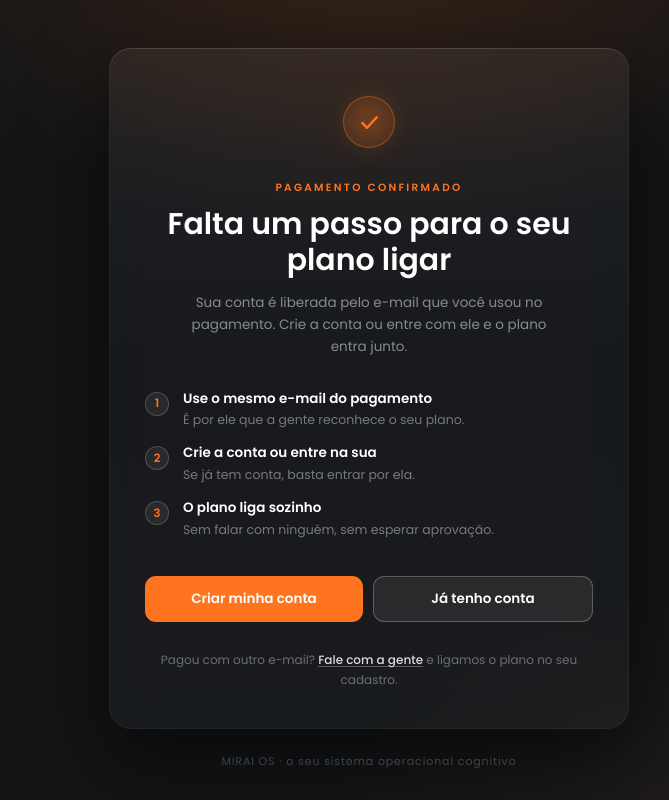
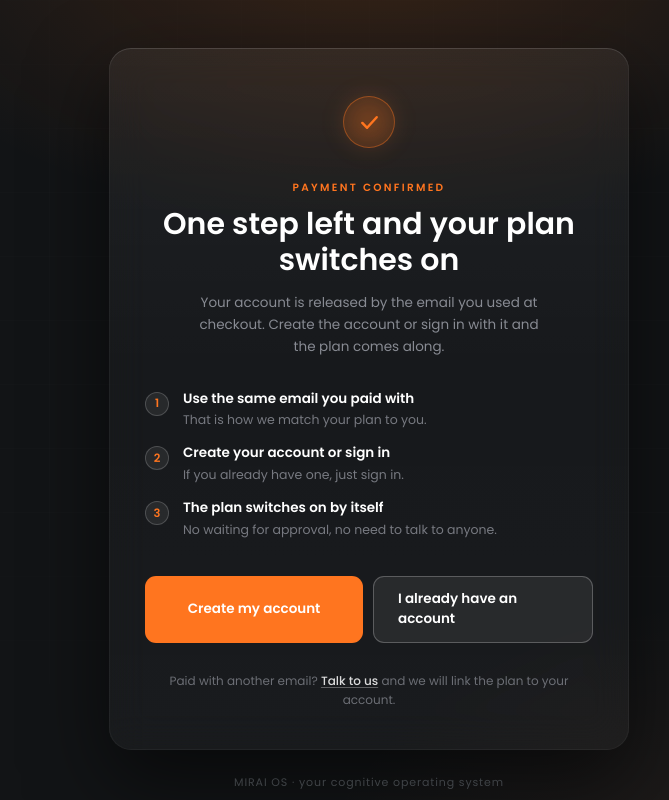
Before and after one commit to MarcosOctopus/mirai-os, a Next.js app: page /obrigado in a window 1280 px wide. Shown: the whole page, without its empty margins (271-940 px from the left). Built offline with nearby package versions, Linux system fonts and the light colour scheme; no server answers.

Commit message:
obrigado: bilingue pelo idioma do pedido (os quatro links servem as duas linguas)

```diff
--- a/src/app/obrigado/page.tsx
+++ b/src/app/obrigado/page.tsx
@@ -7,12 +7,21 @@
  * chamado no dia seguinte).
  *
  * Dono, 25/11/2026: "muito feio essa de obrigado". Refazer no PADRÃO: fundo
- * escuro com luz contida, tudo enquadrado, card de vidro do próprio sistema
- * (src/lib/vidro.ts), texto com inicial maiúscula e sem travessão.
+ * escuro com luz contida, tudo enquadrado, painel de fumaça, texto com inicial
+ * maiúscula e sem travessão.
+ *
+ * Dono, 26/11/2026: os QUATRO links de pagamento são os mesmos para as duas
+ * línguas, então quem compra na página inglesa cai aqui também. A tela passa a
+ * responder em inglês quando o pedido vem com `?lang=en` ou quando o navegador
+ * pede inglês — sem duplicar página.
  */
 import Link from "next/link";
+import { headers } from "next/headers";
 
-export const metadata = { title: "Pagamento confirmado — MIRAI OS" };
+export const metadata = {
+  title: "Pagamento confirmado · Payment confirmed — MIRAI OS",
+  description: "Confirme o e-mail do pagamento para o seu plano ligar.",
+};
 
 const FONTE = "var(--fonte-poppins), Poppins, system-ui, sans-serif";
 
@@ -28,7 +37,15 @@ const PAINEL = {
     "inset 0 1px 0 rgba(255,255,255,0.10), inset 0 0 0 1px rgba(255,255,255,0.045), 0 30px 80px rgba(0,0,0,0.55)",
 } as const;
 
-const PASSOS = [
+const EMAIL = "contato@miraitohope.com";
+
+const TEXTO = {
+  pt: {
+    selo: "Pagamento confirmado",
+    titulo: "Falta um passo para o seu plano ligar",
+    resumo:
+      "Sua conta é liberada pelo e-mail que você usou no pagamento. Crie a conta ou entre com ele e o plano entra junto.",
+    passos: [
       {
         n: "1",
         titulo: "Use o mesmo e-mail do pagamento",
@@ -44,11 +61,62 @@ const PASSOS = [
         titulo: "O plano liga sozinho",
         texto: "Sem falar com ninguém, sem esperar aprovação.",
       },
-];
+    ],
+    criar: "Criar minha conta",
+    entrar: "Já tenho conta",
+    antesContato: "Pagou com outro e-mail?",
+    contato: "Fale com a gente",
+    depoisContato: "e ligamos o plano no seu cadastro.",
+    assunto: "Plano%20pago%20com%20outro%20e-mail",
+    rodape: "MIRAI OS · o seu sistema operacional cognitivo",
+  },
+  en: {
+    selo: "Payment confirmed",
+    titulo: "One step left and your plan switches on",
+    resumo:
+      "Your account is released by the email you used at checkout. Create the account or sign in with it and the plan comes along.",
+    passos: [
+      {
+        n: "1",
+        titulo: "Use the same email you paid with",
+        texto: "That is how we match your plan to you.",
+      },
+      {
+        n: "2",
+        titulo: "Create your account or sign in",
+        texto: "If you already have one, just sign in.",
+      },
+      {
+        n: "3",
+        titulo: "The plan switches on by itself",
+        texto: "No waiting for approval, no need to talk to anyone.",
+      },
+    ],
+    criar: "Create my account",
+    entrar: "I already have an account",
+    antesContato: "Paid with another email?",
+    contato: "Talk to us",
+    depoisContato: "and we will link the plan to your account.",
+    assunto: "Plan%20paid%20with%20another%20email",
+    rodape: "MIRAI OS · your cognitive operating system",
+  },
+} as const;
 
-export default function ObrigadoPage() {
+export default async function ObrigadoPage({
+  searchParams,
+}: {
+  searchParams: Promise<Record<string, string | string[] | undefined>>;
+}) {
+  const params = await searchParams;
+  const pedido = typeof params.lang === "string" ? params.lang.toLowerCase() : "";
+  const cabecalhos = await headers();
+  const idiomaNavegador = (cabecalhos.get("accept-language") || "").toLowerCase();
+  const en = pedido.startsWith("en") || (!pedido && idiomaNavegador.startsWith("en"));
+  const t = en ? TEXTO.en : TEXTO.pt;
+
   return (
     <main
+      lang={en ? "en" : "pt-BR"}
       className="relative grid min-h-[100dvh] place-items-center overflow-hidden bg-dash-bg px-5 py-12 text-dash-fg"
       style={{ fontFamily: FONTE }}
     >
@@ -77,10 +145,7 @@ export default function ObrigadoPage() {
       />
 
       <section className="relative w-full max-w-[520px]">
-        <div
-          className="rounded-[22px] px-6 py-8 sm:px-9 sm:py-10"
-          style={PAINEL}
-        >
+        <div className="rounded-[22px] px-6 py-8 sm:px-9 sm:py-10" style={PAINEL}>
           {/* selo: anel de luz + check */}
           <div className="relative mx-auto grid h-[68px] w-[68px] place-items-center">
             <span
@@ -109,18 +174,17 @@ export default function ObrigadoPage() {
           </div>
 
           <p className="mt-6 text-center text-[10.5px] font-semibold uppercase tracking-[0.22em] text-dash-brand">
-            Pagamento confirmado
+            {t.selo}
           </p>
           <h1 className="mt-2.5 text-center text-[26px] font-semibold leading-[1.2] sm:text-[30px]">
-            Falta um passo para o seu plano ligar
+            {t.titulo}
           </h1>
           <p className="mx-auto mt-3.5 max-w-[42ch] text-center text-[13.5px] leading-relaxed text-dash-muted">
-            Sua conta é liberada pelo e-mail que você usou no pagamento. Crie a
-            conta ou entre com ele e o plano entra junto.
+            {t.resumo}
           </p>
 
           <ol className="mt-8 space-y-3.5">
-            {PASSOS.map((p) => (
+            {t.passos.map((p) => (
               <li key={p.n} className="flex items-start gap-3.5">
                 <span className="mt-0.5 grid h-6 w-6 shrink-0 place-items-center rounded-full border border-dash-hair/[0.18] bg-dash-hair/[0.07] text-[11.5px] font-semibold text-dash-brand">
                   {p.n}
@@ -142,30 +206,30 @@ export default function ObrigadoPage() {
               href="/register"
               className="inline-flex flex-1 items-center justify-center rounded-[11px] bg-dash-brand px-6 py-3 text-[13.5px] font-semibold text-white transition-all hover:bg-dash-brandHi"
             >
-              Criar minha conta
+              {t.criar}
             </Link>
             <Link
               href="/login"
               className="inline-flex flex-1 items-center justify-center rounded-[11px] border border-dash-hair/[0.24] bg-dash-hair/[0.07] px-6 py-3 text-[13.5px] font-semibold text-dash-fg transition-all hover:bg-dash-hair/[0.12]"
             >
-              Já tenho conta
+              {t.entrar}
             </Link>
           </div>
 
           <p className="mt-7 text-center text-[12px] leading-relaxed text-dash-muted/75">
-            Pagou com outro e-mail?{" "}
+            {t.antesContato}{" "}
             <a
-              href="mailto:contato@miraitohope.com?subject=Plano%20pago%20com%20outro%20e-mail"
+              href={`mailto:${EMAIL}?subject=${t.assunto}`}
               className="font-medium text-dash-fg/85 underline decoration-dash-hair/30 underline-offset-2 transition hover:text-dash-brand"
             >
-              Fale com a gente
+              {t.contato}
             </a>{" "}
-            e ligamos o plano no seu cadastro.
+            {t.depoisContato}
           </p>
         </div>
 
         <p className="mt-6 text-center text-[11px] tracking-[0.08em] text-dash-dim">
-          MIRAI OS · o seu sistema operacional cognitivo
+          {t.rodape}
         </p>
       </section>
     </main>
```
Lines whose indentation alone changed are shown as unchanged.
